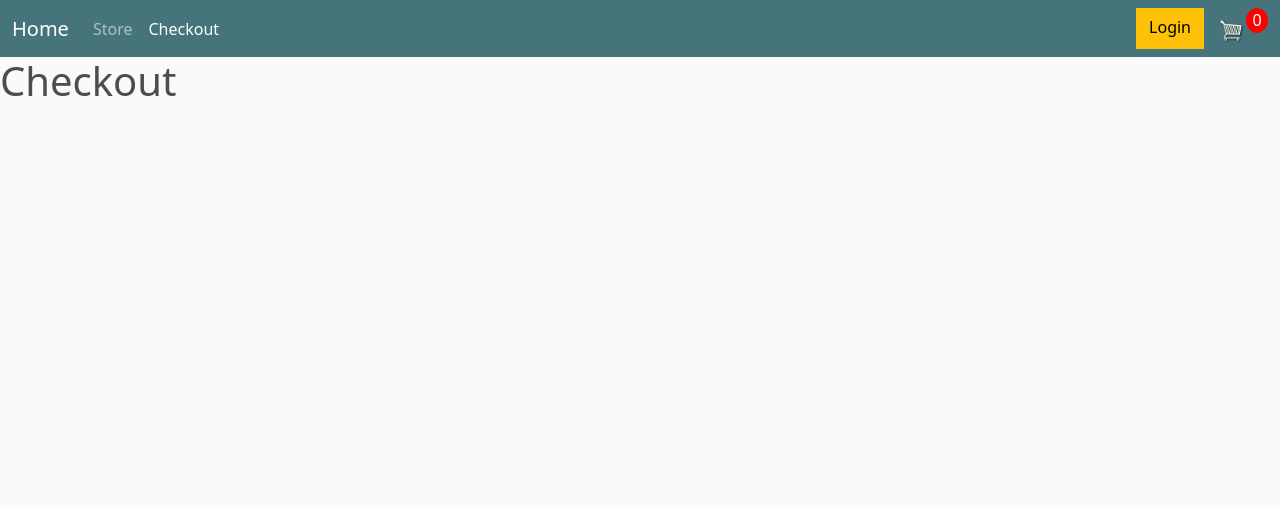
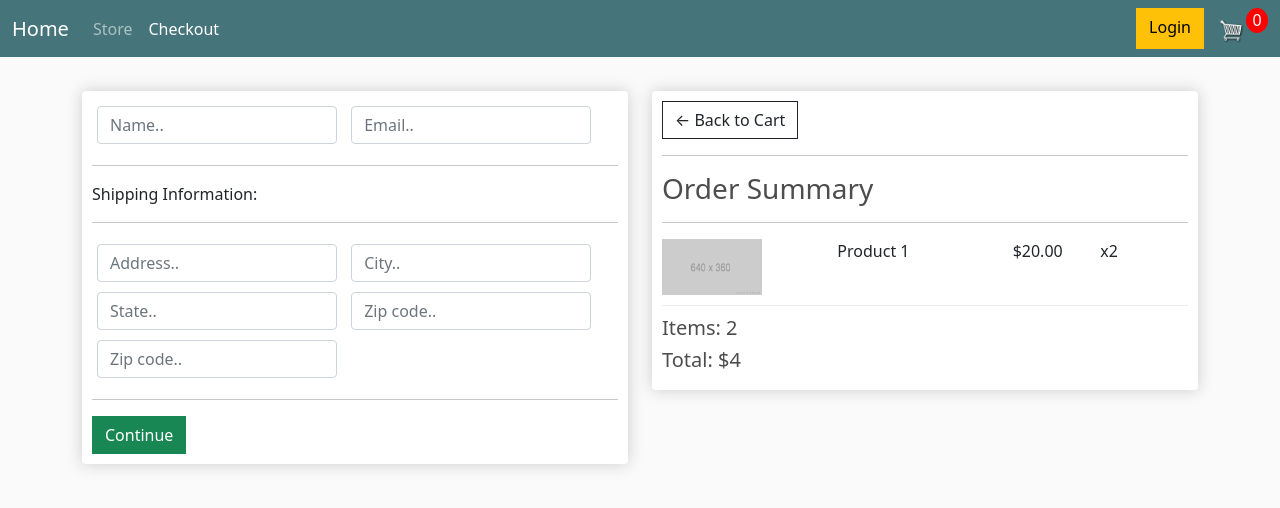
Before and after one commit to Nigel3005/tante, a Django app: page /checkout/ in a window 1280 px wide. Shown: the top 508 px of the page. Run offline with Django 4.2, Linux system fonts and the light colour scheme; some libraries are stand-ins or nearby versions.

Commit message:
added some css and static images

```diff
--- a/store/Templates/store/checkout.html
+++ b/store/Templates/store/checkout.html
@@ -2,5 +2,67 @@
 {% load static %}
 
 {% block content %}
-    <h1>Checkout</h1>
+    <div class="row">
+        <div class="col-lg-6">
+            <div class="box-element" id="form-wrapper">
+                <form id="form">
+                    <div id="user-info">
+                        <div class="form-field">
+                            <input required class="form-control" type="text" name="name" placeholder="Name..">
+                        </div>
+                        <div class="form-field">
+                            <input required class="form-control" type="email" name="email" placeholder="Email..">
+                        </div>
+                    </div>
+
+                    <div id="shipping-info">
+                        <hr>
+                        <p>Shipping Information:</p>
+                        <hr>
+                        <div class="form-field">
+                            <input class="form-control" type="text" name="address" placeholder="Address..">
+                        </div>
+                        <div class="form-field">
+                            <input class="form-control" type="text" name="city" placeholder="City..">
+                        </div>
+                        <div class="form-field">
+                            <input class="form-control" type="text" name="state" placeholder="State..">
+                        </div>
+                        <div class="form-field">
+                            <input class="form-control" type="text" name="zipcode" placeholder="Zip code..">
+                        </div>
+                        <div class="form-field">
+                            <input class="form-control" type="text" name="country" placeholder="Zip code..">
+                        </div>
+                    </div>
+
+                    <hr>
+                    <input id="form-button" class="btn btn-success btn-block" type="submit" value="Continue">
+                </form>
+            </div>
+
+            <br>
+            <div class="box-element hidden" id="payment-info">
+                <small>Paypal Options</small>
+            </div>
+
+        </div>
+
+        <div class="col-lg-6">
+            <div class="box-element">
+                <a class="btn btn-outline-dark" href="/cart">&#x2190; Back to Cart</a>
+                <hr>
+                <h3>Order Summary</h3>
+                <hr>
+                <div class="cart-row">
+                    <div style="flex:2"><img class="row-image" src="{% static 'Store/IMG/placeholder.png' %}"></div>
+                    <div style="flex:2"><p>Product 1</p></div>
+                    <div style="flex:1"><p>$20.00</p></div>
+                    <div style="flex:1"><p>x2</p></div>
+                </div>
+                <h5>Items: 2</h5>
+                <h5>Total: $4</h5>
+            </div>
+        </div>
+    </div>
 {% endblock content %}
--- a/store/Templates/store/main.html
+++ b/store/Templates/store/main.html
@@ -63,9 +63,13 @@
 
 {#        {% include page %}#}
 
-        {% block content %}
+        <div class="container">
+            <br>
+            {% block content %}
 
-        {% endblock content %}
+
+            {% endblock content %}
+         </div>
 
     </body>
 </html>
```
Also changed, not shown: store/Templates/store/cart.html (+48 -1 lines), store/Templates/store/store.html (+34 -1 lines), Static/Store/IMG/arrow-down.png (added), Static/Store/IMG/arrow-up.png (added), Static/Store/IMG/placeholder.png (added).
